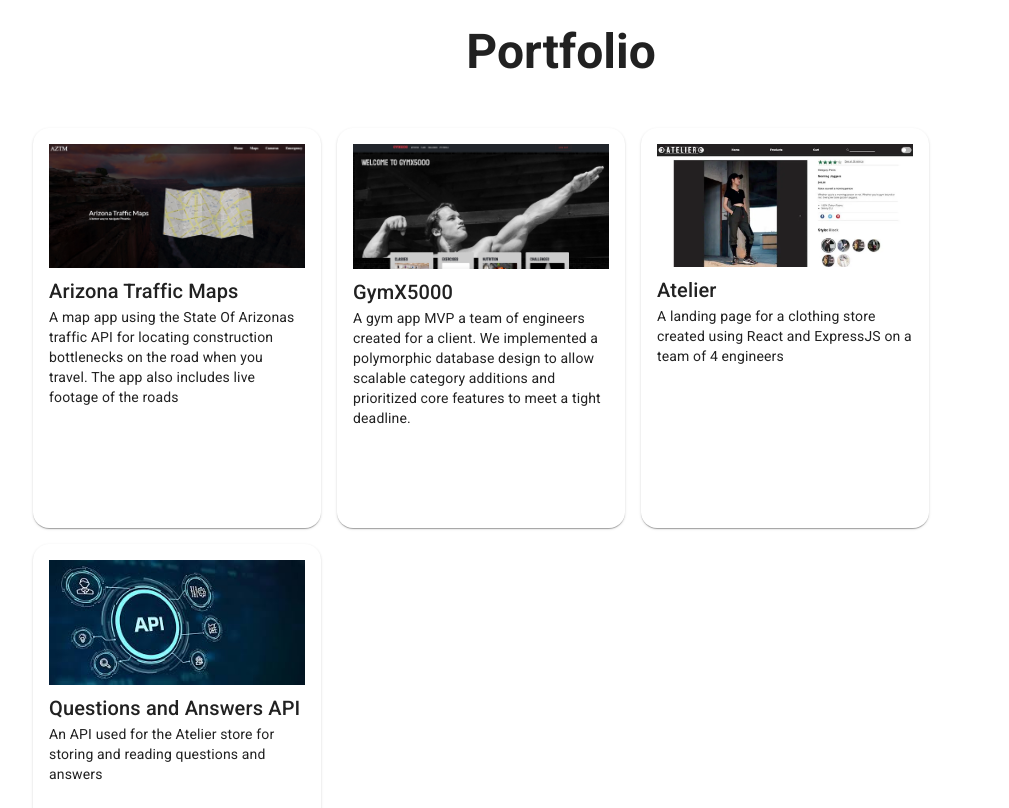
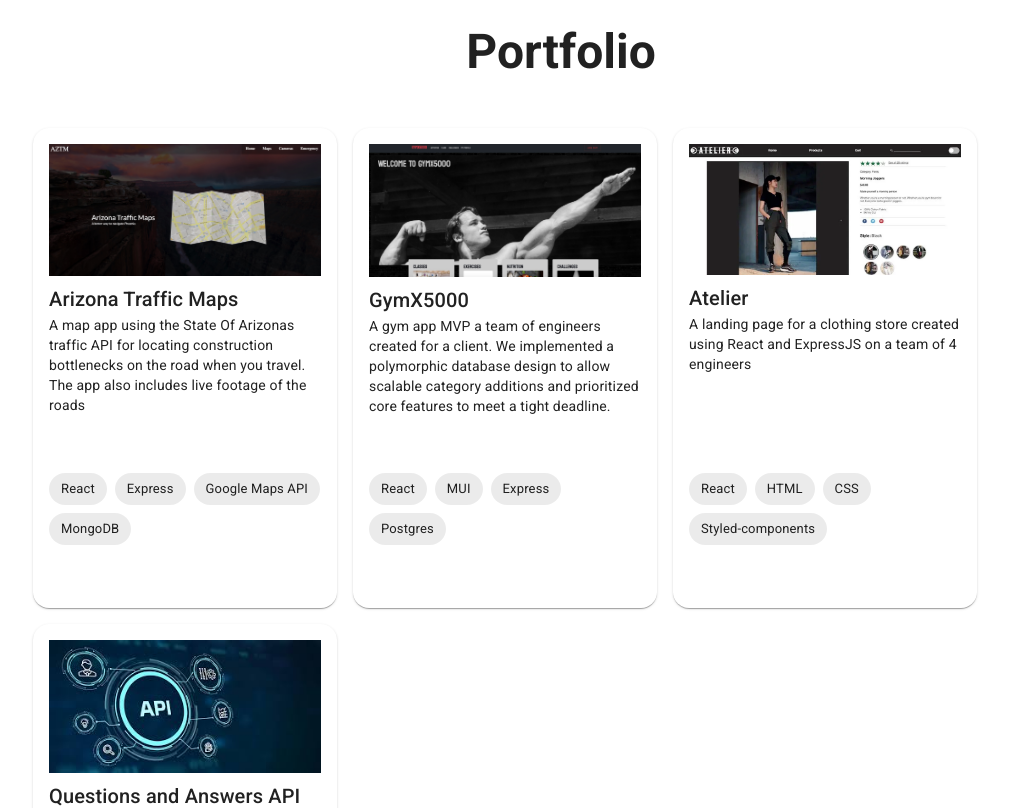
Before and after one commit to OwenMY/OwenMY.github.io, a React (Vite) app: page / in a window 1280 px wide. Shown: the part 2040-2848 px from the top of the page, without its empty margins (79-1088 px from the left). Built offline with nearby package versions, Linux system fonts and the light colour scheme.

Commit message:
Added Technology Badges to the projects section

```diff
--- a/src/constants/projects.tsx
+++ b/src/constants/projects.tsx
@@ -74,3 +74,9 @@ export const AZ_TRAFFIC_MAPS_DESCRIPTION = (
     description="Text describing what happened during a project called Arizona Traffic Maps"
   />
 );
+
+// Project Skills
+export const GYMX5000_SKILLS = ["React", "MUI", "Express", "Postgres"];
+export const ATELIER_SKILLS = ["React", "HTML", "CSS", "Styled-components"];
+export const QUESTIONS_AND_ANSWERS_SKILLS = ["Node", "Express", "AWS", "Nginx", "Postgres"];
+export const AZ_TRAFFIC_MAPS_SKILLS = ["React", "Express", "Google Maps API", "MongoDB"];
--- a/src/sections/Portfolio.tsx
+++ b/src/sections/Portfolio.tsx
@@ -16,15 +16,20 @@ import {
   AZ_TRAFFIC_MAPS_URL,
   GYMX_5000_DESCRIPTION,
   GYMX5000_URL,
+  GYMX5000_SKILLS,
   ATELIER_DESCRITION,
   ATELIER_URL,
+  ATELIER_SKILLS,
   QUESTIONS_AND_ANSWERS_DESCRIPTION,
   QUESTIONS_AND_ANSWERS_URL,
+  QUESTIONS_AND_ANSWERS_SKILLS,
   AZ_TRAFFIC_MAPS_TITLE,
+  AZ_TRAFFIC_MAPS_SKILLS,
   GYMX_5000_TITLE,
   ATELIER_TITLE,
   QUESTIONS_AND_ANSWERS_TITLE
 } from "../constants/projects";
+import Chip from "@mui/material/Chip";
 
 const Heading = () => (
   <Box sx={{margin: "auto", paddingBottom: "2rem"}}>
@@ -49,25 +54,31 @@ interface ProjectProps {
   description: React.JSX.Element,
   picture: string,
   github_link: string,
+  skills: string[],
   deployed_link?: string
 };
 
-const Project = ({title, description, picture, github_link, deployed_link}: ProjectProps) => (
+const Project = ({title, description, picture, github_link, deployed_link, skills}: ProjectProps) => (
   <Card sx={{
     display: "flex",
     flexDirection: "column",
     justifyContent: "space-between",
-    width: "18rem",
-    height: "25rem",
+    width: "19rem",
+    height: "30rem",
     borderRadius: "1rem",
     "@media (max-width:850px)": {
         margin: "auto"
     }
   }}>
-    <CardContent>
-      <Picture src={picture}/>
-      <Typography variant="h6" component="h6">{title}</Typography>
-      <Typography variant="body2">{description}</Typography>
+    <CardContent sx={{display: "flex", height: "35rem", flexDirection: "column", justifyContent: "space-between", paddingBottom: "0"}}>
+      <Box>
+        <Picture src={picture}/>
+        <Typography variant="h6" component="h6">{title}</Typography>
+        <Typography variant="body2">{description}</Typography>
+      </Box>
+      <Box sx={{display: "flex", gap: "0.5rem", flexWrap:  "wrap", alignSelf: "flex-start" }}>
+        {skills.map(skill => <Chip key={skill} label={skill} />)}
+      </Box>
     </CardContent>
     <CardActions sx={{display: "flex", justifyContent: "space-between"}}>
       <Link href={github_link} target="_blank" sx={{padding: "0.5rem"}}>
@@ -101,24 +112,28 @@ const Portfolio = () => {
           description={AZ_TRAFFIC_MAPS_DESCRIPTION}
           picture={AZ_TRAFFIC_MAPS_PIC}
           github_link={AZ_TRAFFIC_MAPS_URL}
+          skills={AZ_TRAFFIC_MAPS_SKILLS}
         />
         <Project
           title={GYMX_5000_TITLE}
           description={GYMX_5000_DESCRIPTION}
           picture={GYMX5000_PIX}
           github_link={GYMX5000_URL}
+          skills={GYMX5000_SKILLS}
         />
         <Project
           title={ATELIER_TITLE}
           description={ATELIER_DESCRITION}
           picture={ATELIER_PIC}
           github_link={ATELIER_URL}
+          skills={ATELIER_SKILLS}
         />
         <Project
           title={QUESTIONS_AND_ANSWERS_TITLE}
           description={QUESTIONS_AND_ANSWERS_DESCRIPTION}
           picture={QUESTIONS_AND_ANSWERS_PIC}
           github_link={QUESTIONS_AND_ANSWERS_URL}
+          skills={QUESTIONS_AND_ANSWERS_SKILLS}
         />
       </Box>
     </Box>
```
